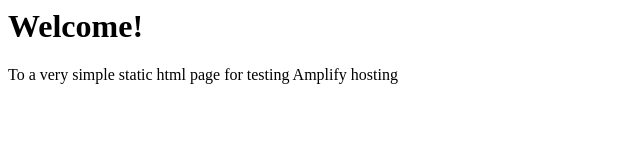
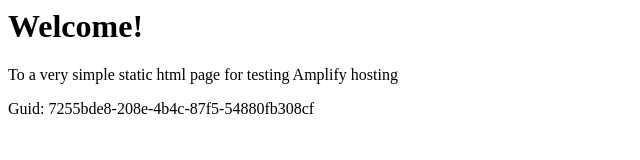
Before and after one commit to aws-aemilia-pdx/Github-PR-Commit-Integration-Test-DoNotTouch-Gith-OKSLNVO2-v1-gamma-us-west-2, a website: page src/index.html in a window 1280 px wide. Shown: the whole page, without its empty margins (0-640 px from the left). Drawn offline with Linux system fonts and the light colour scheme.

Commit message:
commit from integ tests

```diff
--- a/src/index.html
+++ b/src/index.html
@@ -1,3 +1,5 @@
+
+
 <html lang="en">
 
 <head>
@@ -10,6 +12,6 @@
 <body>
     <h1>Welcome!</h1>
     <p>To a very simple static html page for testing Amplify hosting</p>
-</body>
+    <p>Guid: 7255bde8-208e-4b4c-87f5-54880fb308cf</p></body>
 
 </html>
```
